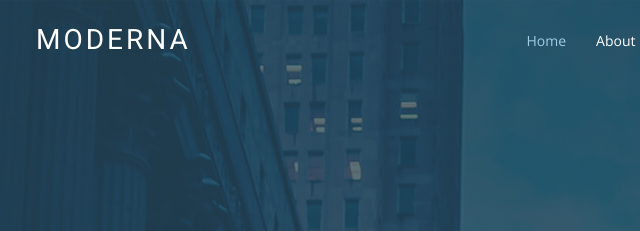
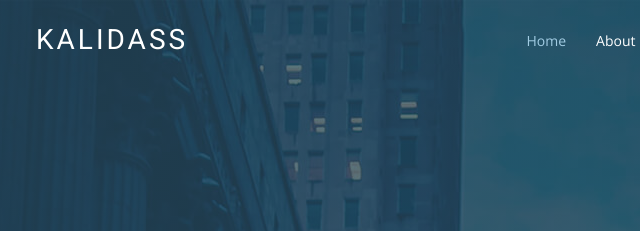
Before and after one commit to KalidassG/expertising, a plain HTML site: page index.html in a window 1280 px wide. Shown: the top 231 px of the page, 46-686 px from the left. Drawn offline with nearby package versions, Linux system fonts and the light colour scheme.

Commit message:
commited

```diff
--- a/index.html
+++ b/index.html
@@ -44,7 +44,7 @@
     <div class="container d-flex justify-content-between align-items-center">
 
       <div class="logo">
-        <h1 class="text-light"><a href="index.html"><span>Moderna</span></a></h1>
+        <h1 class="text-light"><a href="index.html"><span>Kalidass</span></a></h1>
         <!-- Uncomment below if you prefer to use an image logo -->
         <!-- <a href="index.html"><img src="assets/img/logo.png" alt="" class="img-fluid"></a>-->
       </div>
```
